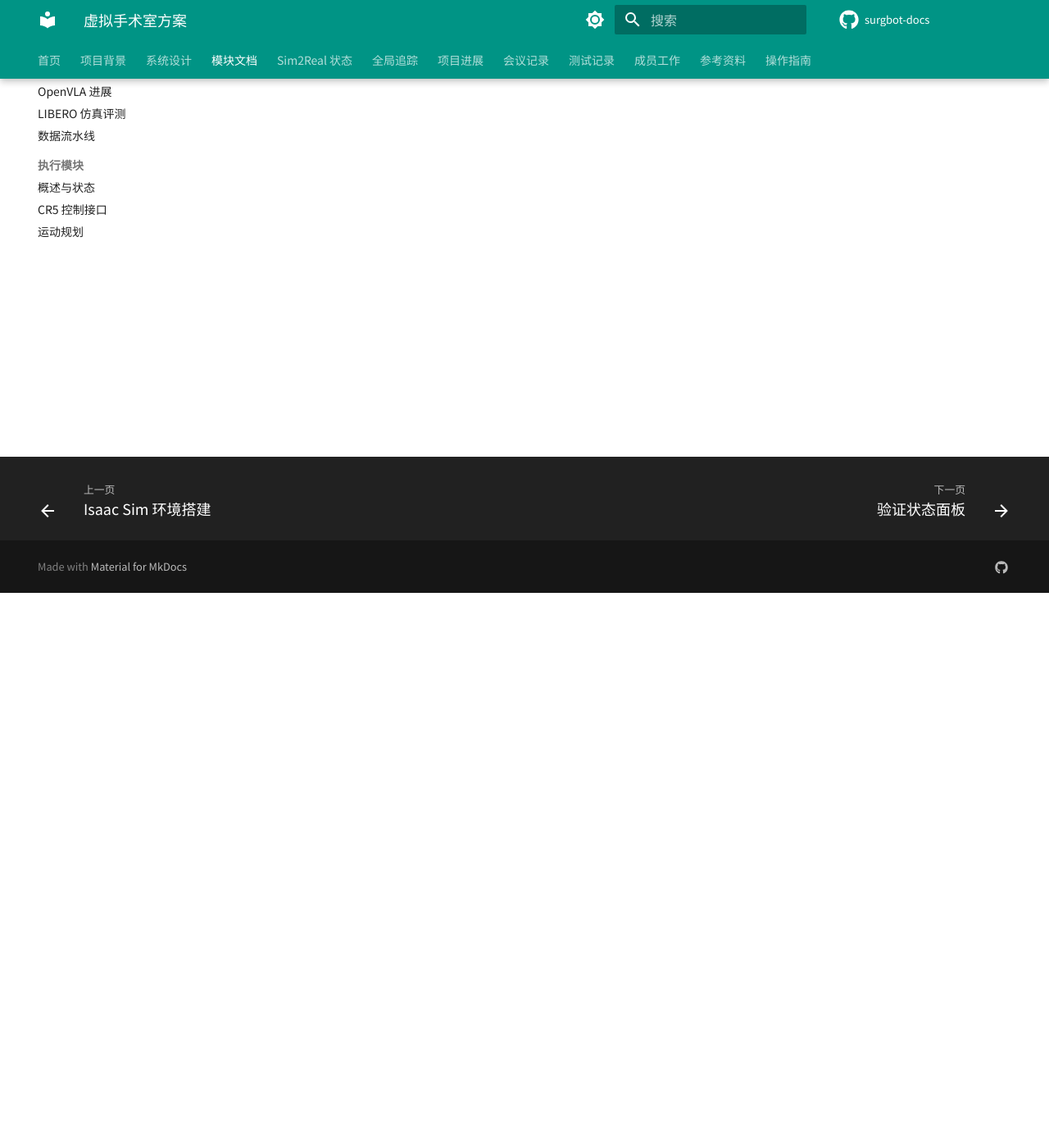
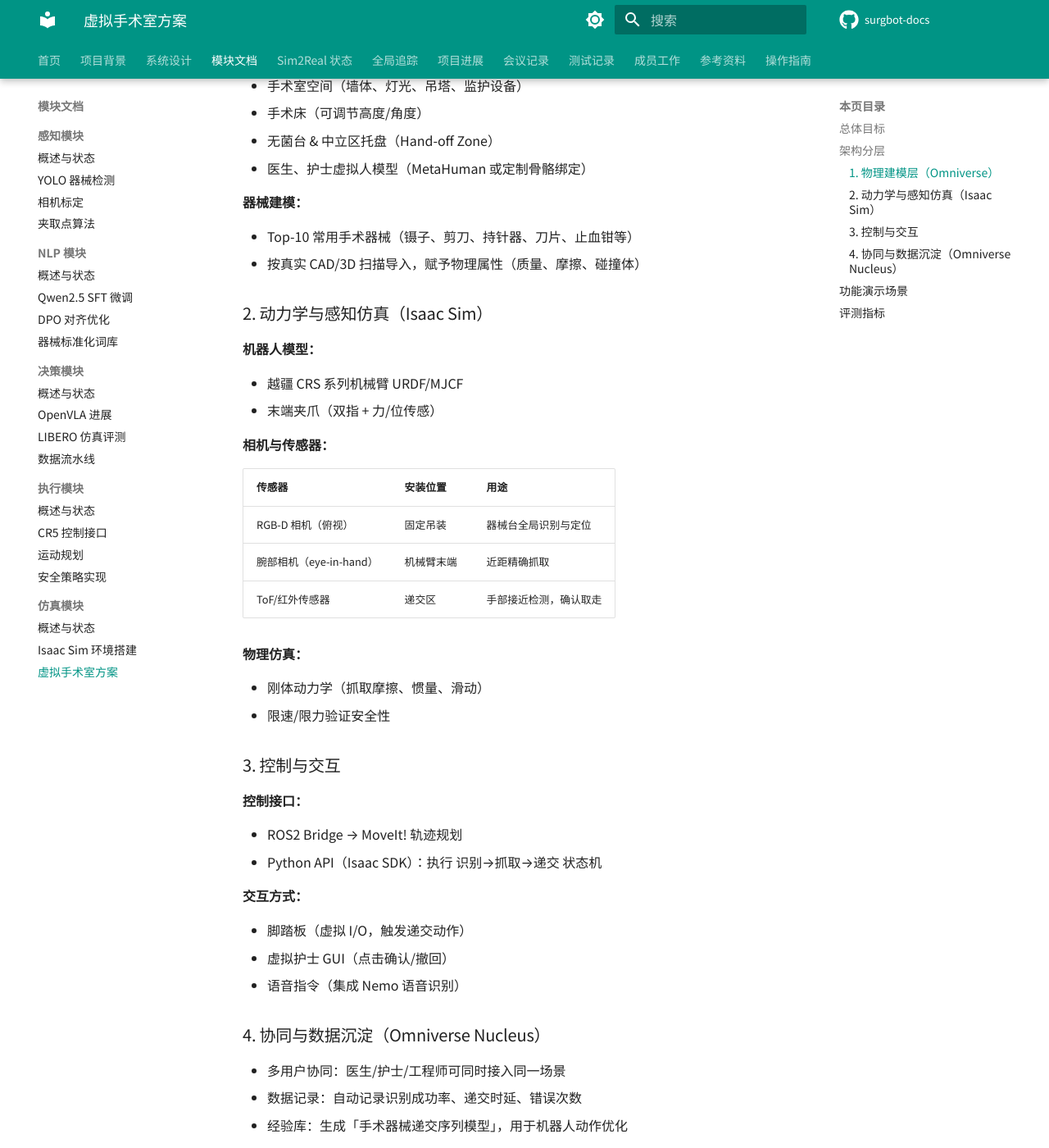
Before and after one commit to Zebedee2021/surgbot-docs-v2, an MkDocs documentation site: the page built from docs/modules/simulation/surgery_room_sim.md, in a window 1280 px wide and 1400 px high, scrolled down 677 px. Shown: the whole window at 82% size. Built offline with MkDocs 1.6.1 and Material for MkDocs 9.7.7, drawn with Linux system fonts in a browser that asks for light colours; comment, search, counter and statistics services are not loaded; the version menu is left out; some of the changed text lies outside the part shown.

Commit message:
docs: 基于调研资料充实人机协同与仿真方案
- human_robot_collab: 补充器械护士岗位背景、三种配合模式、
  传递规范（30-45°/把手朝向/HZ停留）、双确认释放机制、分工表
- surgery_room_sim: 从"待完善"填充为完整的 Isaac Sim + Omniverse
  方案，含架构分层、评测指标、演示场景

Co-Authored-By: Claude Sonnet 4.6 <noreply@anthropic.com>

````diff
--- a/docs/design/human_robot_collab.md
+++ b/docs/design/human_robot_collab.md
@@ -6,7 +6,42 @@
 
 系统不追求完全自动化，而是处理约 **70–80% 的高频标准器械递交任务**，将护士从重复性操作中解放出来，专注于复杂判断和异常处理。
 
-## 工作流
+---
+
+## 器械护士岗位背景
+
+> 本节基于实地调研与文献，用于明确机器人的替代边界。
+
+### 工作阶段与核心动作
+
+| 阶段 | 器械护士职责 | 机器人可介入点 |
+|------|-------------|---------------|
+| **术前** | 洗手穿衣、铺无菌台、按功能区摆放器械（持物区/切割区/缝合区）、清点基数 | — |
+| **术中** | 精准传递器械（把手朝外）、口头报出器械名、与巡回护士三次清点 | 高频器械递交、计数留痕 |
+| **术后** | 清点归还、分类清洗、打包送检、填写记录 | 辅助计数核对 |
+
+### 器械传递规范（机器人须遵守）
+
+- **姿态**：把手朝向主刀，刀尖/锐端远离医生
+- **角度**：递交角度固定在 30–45°
+- **等待**：在 Hand-off Zone（中立区）停留，直至医生/护士确认取走
+- **口报**：语音播报器械名称（"持针器"、"组织剪"）
+
+---
+
+## 角色分工
+
+| 角色 | 工位 | 职责 |
+|------|------|------|
+| **器械护士** | 手术床一侧 | 台面规划、特殊器械递交、异常决策、监督把关 |
+| **机器助手** | 无菌台一侧（固定） | 识别器械、稳定抓取、精确递交、自动计数 |
+| **协同点** | 中立交接区（HZ） | 护士触发指令，机器人执行并记录 |
+
+---
+
+## 三种配合模式
+
+### 模式一：触发–执行（主导）
 
 ```mermaid
 sequenceDiagram
@@ -15,21 +50,50 @@ sequenceDiagram
     participant 机器助手
 
     医生->>护士: 语音/手势请求器械
-    护士->>机器助手: 确认指令（语音或按钮）
+    护士->>机器助手: 脚踏/语音/触摸屏发令
     机器助手->>机器助手: 识别器械 + 计算夹取点
-    机器助手->>护士: 显示待执行动作（确认界面）
-    护士->>机器助手: 确认执行
-    机器助手->>医生: 递交器械（把手朝向医生）
-    医生->>机器助手: 取走器械
-    机器助手->>机器助手: 回到待机姿态
+    机器助手->>医生: 递交至HZ（把手朝向医生，30-45°）
+    医生->>机器助手: 取走（拉力传感器确认）
+    机器助手->>机器助手: 松爪 + 回待机位 + 记录日志
 ```
+
+### 模式二：序列预测–确认（增强型）
+
+机器人基于手术阶段预测下一件高频器械（如缝合阶段 → 持针器 + 缝针），在屏幕/语音提示后，由护士确认或否决再执行。
+
+### 模式三：异常接管（安全）
+
+机器人动作超时、抓取失败或置信度不足时，自动退回安全位并塔灯提示，护士即时手动接管，手术节奏不中断。
+
+---
+
+## 双确认释放机制
+
+器械递出需满足两个条件才松爪：
+
+1. **触发侧**：脚踏开关或语音指令已确认
+2. **接收侧**：拉力/握力传感器检测到医生握持
+
+---
 
 ## 护士保留权限
 
-- **任何时刻可急停**：脚踏板或 GUI 急停按钮
-- **拒绝执行**：确认界面可拒绝，机器助手不强制执行
-- **异常接管**：识别失败、置信度不足时，系统主动提示护士手动处理
+- **任何时刻可急停**：脚踏板或 GUI 急停按钮，≤80 ms 响应
+- **拒绝执行**：确认界面可否决，机器助手不强制执行
+- **异常接管**：识别失败时系统主动提示护士手动处理
 - **参数调整权**：通过 GUI 调整机械臂速度、力控参数
+- **冗余保障**：机器人仅处理 Top-10 高频器械，其余仍由护士人工递交
+
+---
+
+## 协同价值
+
+| 维度 | 效益 |
+|------|------|
+| 减负 | 护士减少弯腰伸手等重复动作，NASA-TLX 负荷目标降低 ≥30% |
+| 提效 | 递交流程标准化，平均递交时延 ≤2.5 s |
+| 安全 | 自动计数留痕，防止器械遗留体内 |
+| 数据 | 记录器械使用序列，反哺流程优化与模型训练 |
 
 ## 安全底线
 
--- a/docs/modules/simulation/surgery_room_sim.md
+++ b/docs/modules/simulation/surgery_room_sim.md
@@ -1,13 +1,93 @@
-# 虚拟手术室方案
-
-!!! info "待完善"
-    本页内容正在编写中。请 谭文韬 补充详细内容。
-
-## 基本信息
+# 虚拟手术室方案（Isaac Sim + Omniverse）
 
 **负责人：** 谭文韬
 
-<!-- 请在此补充页面内容 -->
+## 总体目标
+
+构建虚拟手术室场景，真实还原手术床、无菌台、器械台、医护人员位置布局，实现：
+
+- 手术器械识别、抓取、递交流程的虚拟验证
+- 医护人员培训（医生/护士角色交互）
+- 手术器械辅助机器人（单臂）的策略迭代与验证
+
+---
+
+## 架构分层
+
+### 1. 物理建模层（Omniverse）
+
+**环境建模：**
+
+- 手术室空间（墙体、灯光、吊塔、监护设备）
+- 手术床（可调节高度/角度）
+- 无菌台 & 中立区托盘（Hand-off Zone）
+- 医生、护士虚拟人模型（MetaHuman 或定制骨骼绑定）
+
+**器械建模：**
+
+- Top-10 常用手术器械（镊子、剪刀、持针器、刀片、止血钳等）
+- 按真实 CAD/3D 扫描导入，赋予物理属性（质量、摩擦、碰撞体）
+
+### 2. 动力学与感知仿真（Isaac Sim）
+
+**机器人模型：**
+
+- 越疆 CRS 系列机械臂 URDF/MJCF
+- 末端夹爪（双指 + 力/位传感）
+
+**相机与传感器：**
+
+| 传感器 | 安装位置 | 用途 |
+|--------|----------|------|
+| RGB-D 相机（俯视） | 固定吊装 | 器械台全局识别与定位 |
+| 腕部相机（eye-in-hand） | 机械臂末端 | 近距精确抓取 |
+| ToF/红外传感器 | 递交区 | 手部接近检测，确认取走 |
+
+**物理仿真：**
+
+- 刚体动力学（抓取摩擦、惯量、滑动）
+- 限速/限力验证安全性
+
+### 3. 控制与交互
+
+**控制接口：**
+
+- ROS2 Bridge → MoveIt! 轨迹规划
+- Python API（Isaac SDK）：执行 识别→抓取→递交 状态机
+
+**交互方式：**
+
+- 脚踏板（虚拟 I/O，触发递交动作）
+- 虚拟护士 GUI（点击确认/撤回）
+- 语音指令（集成 Nemo 语音识别）
+
+### 4. 协同与数据沉淀（Omniverse Nucleus）
+
+- 多用户协同：医生/护士/工程师可同时接入同一场景
+- 数据记录：自动记录识别成功率、递交时延、错误次数
+- 经验库：生成「手术器械递交序列模型」，用于机器人动作优化
+
+---
+
+## 功能演示场景
+
+1. **场景搭建**：打开虚拟手术室，显示无菌台、器械台、主刀位置
+2. **器械抓取与递交**：相机识别镊子 → 机械臂抓取 → 递交至主刀递交区 → 医生虚拟手确认（脚踏 + 手部检测）→ 松爪
+3. **护士–机器人分工**：护士虚拟人整理器械台，机器人负责递交
+4. **培训模式**：可切换「机器人辅助/全人工」模式，对比劳动强度与效率
+
+---
+
+## 评测指标
+
+| 指标类别 | 指标 | 目标值 |
+|----------|------|--------|
+| 功能性 | 抓取成功率 | ≥97% |
+| 功能性 | 递交成功率 | ≥98% |
+| 功能性 | 平均递交时延 | ≤2.5 s |
+| 安全性 | 急停响应 | ≤80 ms |
+| 安全性 | 碰撞/误释放率 | 0 |
+| 培训效果 | 护士负荷降低 | ≥30%（NASA-TLX 评分） |
 
 <div class="doc-footer">
   <span>负责人：谭文韬</span>
````
